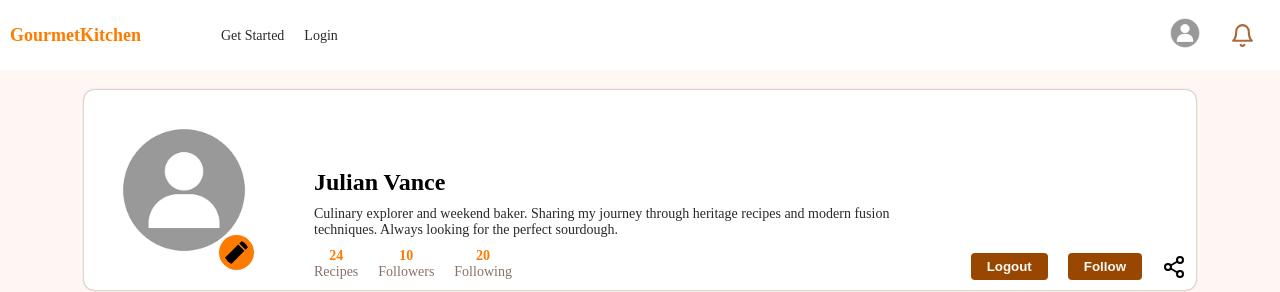
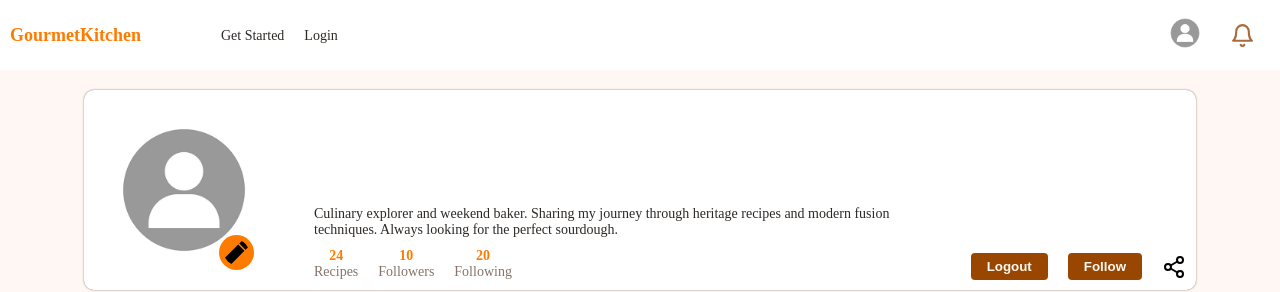
Before and after one commit to Ahsanulhaq01/full-stack-web-apps, a React (Vite) app in the folder GourmetKitchen/fronted/: page /profile-page in a window 1280 px wide. Shown: the top 292 px of the page. Built offline with nearby package versions, Linux system fonts and the light colour scheme; no server answers.

Commit message:
feat: display user's name on profile page instead of hardcoded value

```diff
--- a/GourmetKitchen/fronted/src/pages/profile-page/ProfilePage.jsx
+++ b/GourmetKitchen/fronted/src/pages/profile-page/ProfilePage.jsx
@@ -81,7 +81,7 @@ function ProfilePage() {
 
             </div>
             <div className="text-about-user-container">
-              <h1 className="profile-page-name-heading">Julian Vance</h1>
+              <h1 className="profile-page-name-heading">{user?.name}</h1>
               <p className="intro-of-user">
                 Culinary explorer and weekend baker. Sharing my journey through
                 heritage recipes and modern fusion techniques. Always looking
```
